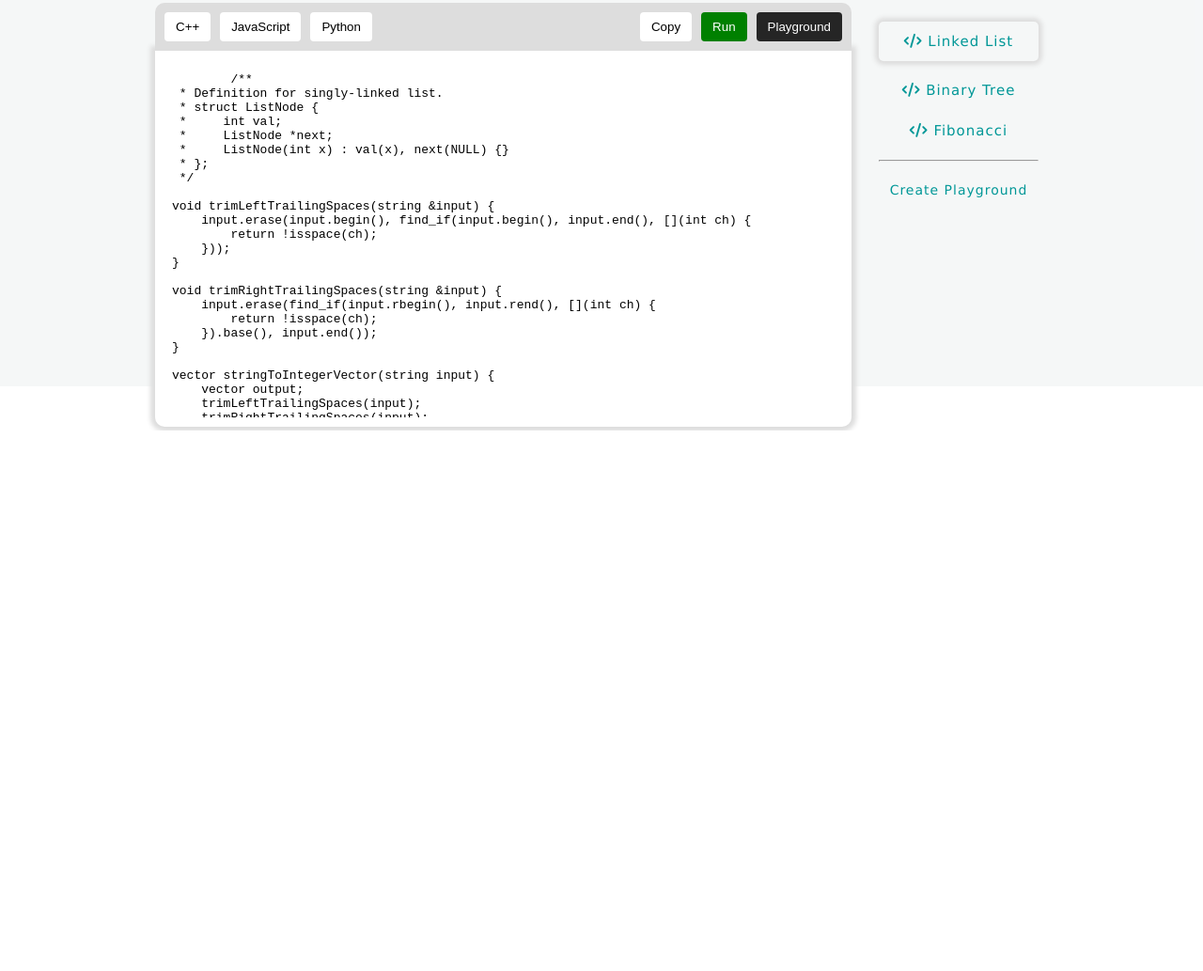
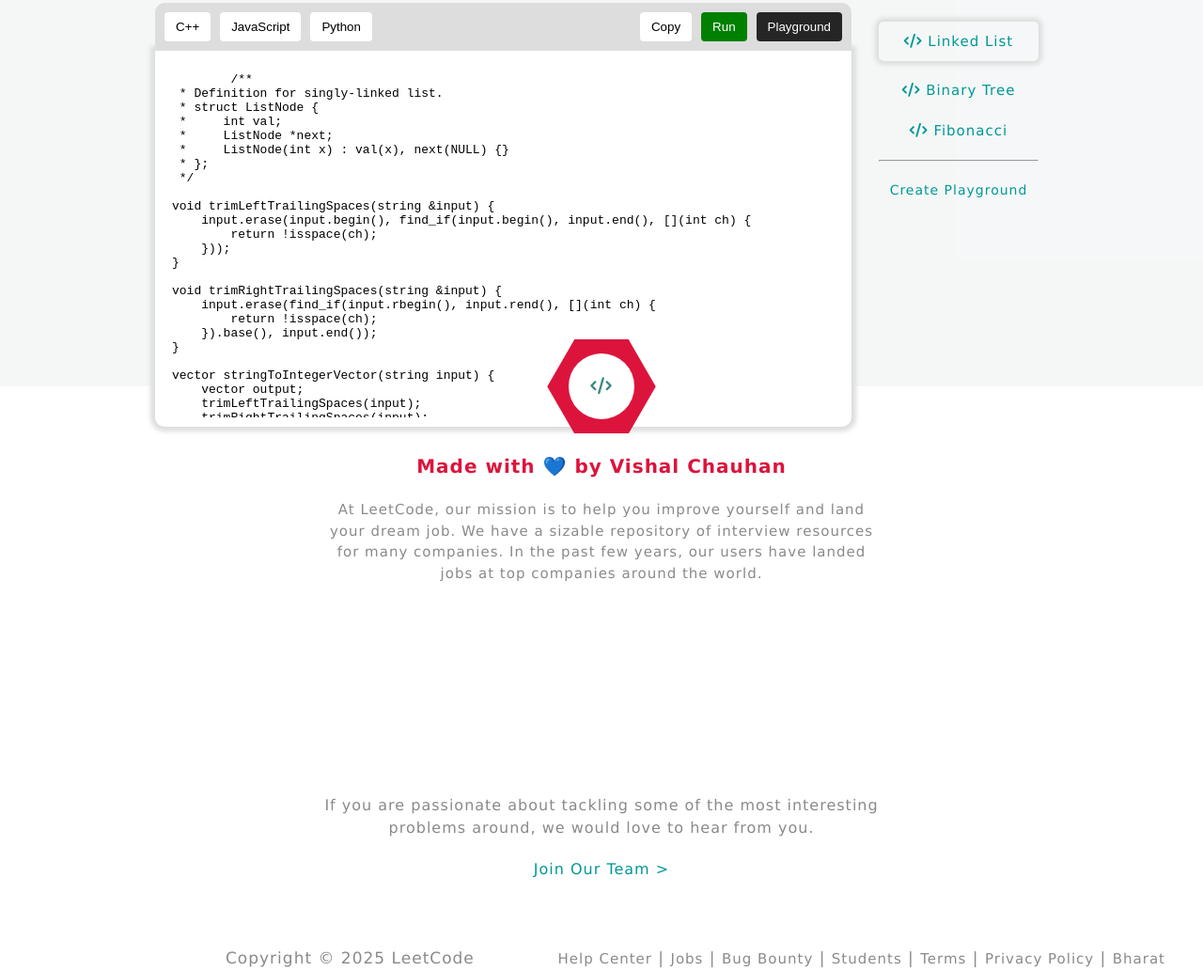
Before and after one commit to Chauhanvishal01/mern-stack-practice, a plain HTML site: page Projects/leetCode-clone/index.html in a window 1280 px wide. Shown: the part 1502-2535 px from the top of the page at 94% size. Before the commit the page ends 1960 px from the top, so only its background shows below. Drawn offline with nearby package versions, Linux system fonts and the light colour scheme.

Commit message:
footer section

```diff
--- a/Projects/leetCode-clone/index.html
+++ b/Projects/leetCode-clone/index.html
@@ -351,6 +351,41 @@
       </section>
 
       <!-- Developer section Ends -->
+      <!-- Footer section Starts -->
+      <section class="footer">
+        <div class="footer-top">
+          <div class="hexagon">
+            <div class="circle">
+              <i class="fa-solid fa-code"></i>
+            </div>
+          </div>
+          <h1>Made with 💙 by Vishal Chauhan</h1>
+          <p>
+            At LeetCode, our mission is to help you improve yourself and land
+            your dream job. We have a sizable repository of interview resources
+            for many companies. In the past few years, our users have landed
+            jobs at top companies around the world.
+          </p>
+        </div>
+        <div class="footer-middle-logos"></div>
+        <div class="footer-bottom">
+          <p>
+            If you are passionate about tackling some of the most interesting
+            problems around, we would love to hear from you.
+          </p>
+          <p class="footer-link">Join Our Team &gt;</p>
+        </div>
+        <div class="footer-copyright">
+          <p>Copyright &copy; 2025 LeetCode</p>
+          <div class="footer-bar">
+            <a href="#">Help Center</a> | <a href="#">Jobs</a> |
+            <a href="#">Bug Bounty</a> | <a href="#">Students</a> |
+            <a href="#">Terms</a> | <a href="#">Privacy Policy</a> |
+            <a href="#">Bharat</a>
+          </div>
+        </div>
+      </section>
+      <!-- Footer section Ends -->
     </main>
   </body>
 </html>
--- a/Projects/leetCode-clone/style.css
+++ b/Projects/leetCode-clone/style.css
@@ -671,16 +671,20 @@ main {
     justify-content: center;
     align-items: center;
 }
-.developer-top .hexagon{
+
+.developer-top .hexagon {
     height: 100px;
 }
-.developer-top .hexagon .circle{
+
+.developer-top .hexagon .circle {
     height: 70px;
     width: 70px;
 }
-.developer-top .hexagon i{
+
+.developer-top .hexagon i {
     font-size: 4rem;
 }
+
 .developer-top h1 {
     font-size: 3rem;
     font-weight: 600;
@@ -777,3 +781,79 @@ iframe {
 }
 
 /* Developer Section Ends */
+/* Footer Section Starts */
+
+
+.footer {
+    height: 70vh;
+    max-width: 800px;
+    margin: 0 auto;
+    text-align: center;
+
+}
+
+.footer-top {
+    display: flex;
+    flex-direction: column;
+    justify-content: center;
+    align-items: center;
+}
+
+.footer .hexagon {
+    height: 100px;
+    margin-top: -5rem;
+    background: crimson;
+}
+
+.footer .hexagon .circle {
+    height: 70px;
+    width: 70px;
+}
+
+.footer .footer-top h1 {
+    font-size: 2rem;
+    margin-block: 2rem;
+    color: crimson;
+}
+
+.footer-top p {
+    max-width: 600px;
+    margin: 0 auto;
+    font-size: 1.5rem;
+    color: #8a8a8a;
+}
+
+.footer-middle-logos {
+    height: 40%;
+}
+
+.footer-bottom p {
+    max-width: 600px;
+    margin: 0 auto;
+    font-size: 1.6rem;
+    color: #8a8a8a;
+
+}
+
+.footer-bottom .footer-link {
+    color: #009797;
+    margin-block: 2rem;
+}
+
+.footer-copyright {
+    width: 1000px;
+    display: flex;
+    justify-content: space-between;
+    font-size: 1.7rem;
+    margin-top: 7rem;
+    color: #8a8a8a;
+
+}
+
+.footer-copyright a {
+    font-size: 1.5rem;
+    text-decoration: none;
+    color: #8a8a8a;
+}
+
+/* Footer Section Ends */
```
